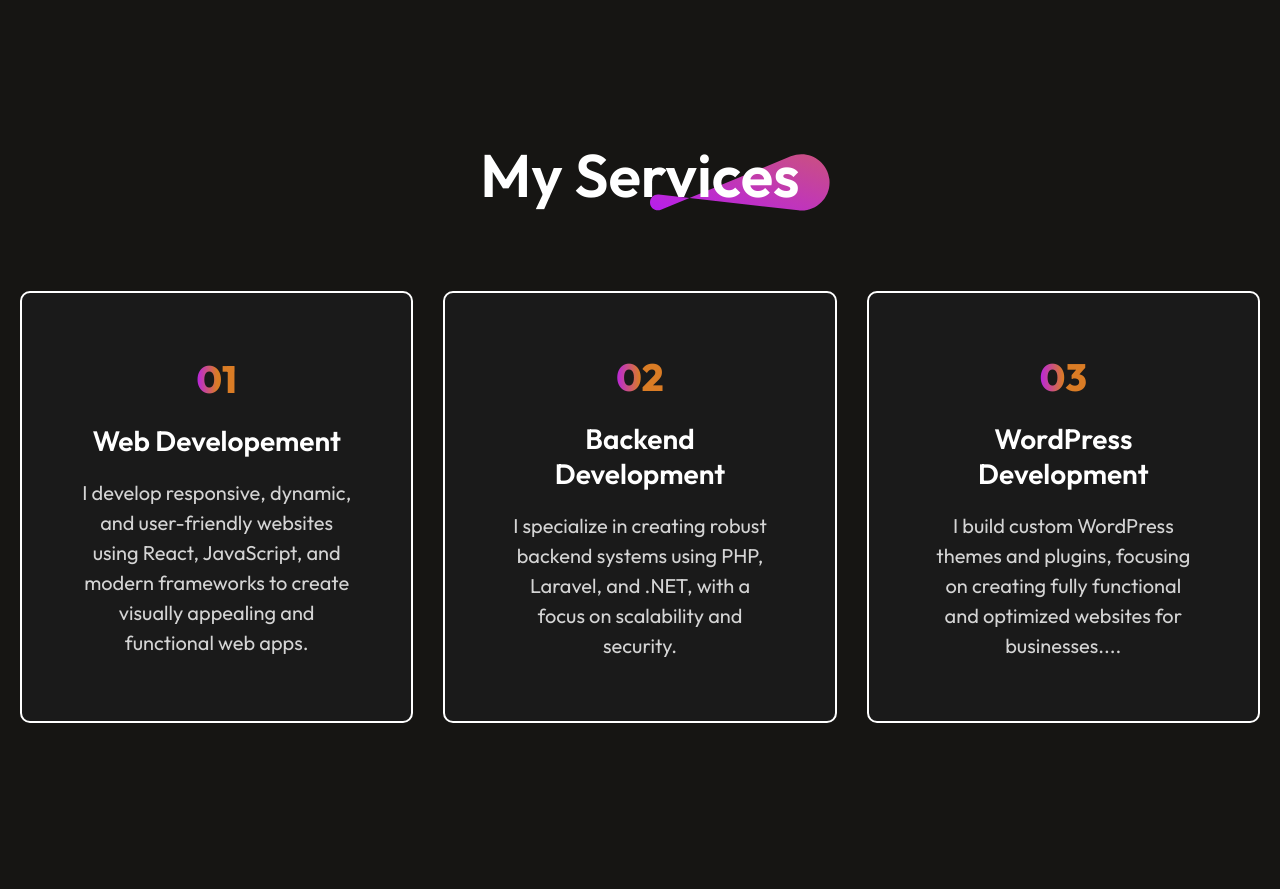
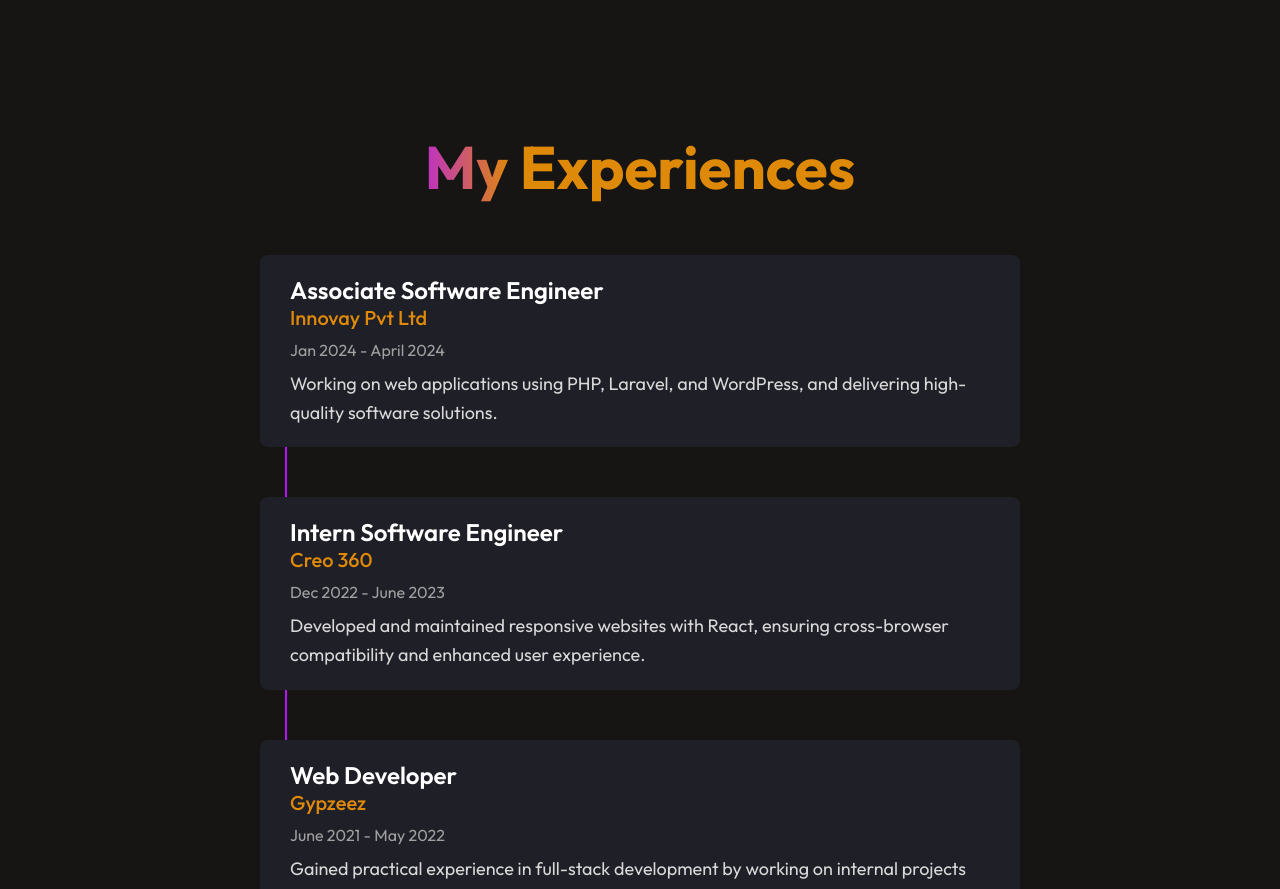
Before and after one commit to R-Tharsh/SE_Portfolio, a React (Vite) app: page / in a window 1280 px wide. Shown: the part 1900-2789 px from the top of the page. Built offline with nearby package versions, Linux system fonts and the light colour scheme.

Commit message:
experience_update

```diff
--- a/src/App.jsx
+++ b/src/App.jsx
@@ -6,6 +6,7 @@
 import MyWork from "./Componenets/MyWork/MyWork";
 import Contact from "./Componenets/Contact/Contact";
 import Footer from "./Componenets/Footer/Footer";
+import Experience from "./Componenets/Experience/Experience";
 
 const App = () => {
   return (
@@ -13,6 +14,7 @@
       <Navbar />
       <Hero />
       <About />
+      <Experience />
       <Services />
       <MyWork />
       <Contact />
--- /dev/null
+++ b/src/Componenets/Experience/Experience.css
@@ -0,0 +1,121 @@
+.experience-section {
+  display: flex;
+  flex-direction: column;
+  align-items: center;
+  justify-content: center;
+  margin: 80px 170px;
+  gap: 50px;
+}
+
+.experience-title {
+  font-size: 60px;
+  font-weight: 700;
+  background: linear-gradient(270deg, #df8908 80%, #b415ff 106.28%);
+  background-clip: text;
+  -webkit-background-clip: text;
+  -webkit-text-fill-color: transparent;
+}
+
+.experience-timeline {
+  display: flex;
+  flex-direction: column;
+  gap: 50px;
+  position: relative;
+}
+
+.experience-item {
+  display: flex;
+  align-items: start;
+  gap: 30px;
+  position: relative;
+}
+
+.experience-icon {
+  display: flex;
+  align-items: center;
+  justify-content: center;
+  width: 50px;
+  height: 50px;
+  background-color: #fff;
+  border: 2px solid #b415ff;
+  border-radius: 50%;
+  margin-top: 10px;
+}
+
+.experience-icon img {
+  width: 30px;
+  height: 30px;
+}
+
+.experience-content {
+  background-color: #1f1f27;
+  padding: 20px 30px;
+  border-radius: 8px;
+  max-width: 700px;
+}
+
+.experience-content h2 {
+  font-size: 24px;
+  font-weight: 600;
+  color: #fff;
+}
+
+.experience-content h3 {
+  font-size: 20px;
+  font-weight: 500;
+  color: #df8908;
+}
+
+.experience-duration {
+  font-size: 16px;
+  color: #a0a0a0;
+  margin: 10px 0;
+}
+
+.experience-description {
+  font-size: 18px;
+  color: #d8d8d8;
+  line-height: 1.6;
+}
+
+/* Timeline vertical line */
+.experience-timeline::before {
+  content: "";
+  position: absolute;
+  left: 25px;
+  top: 0;
+  bottom: 0;
+  width: 2px;
+  background-color: #b415ff;
+}
+
+/* Mobile responsive design */
+@media (max-width: 768px) {
+  .experience-section {
+    margin: 50px 70px;
+  }
+
+  .experience-title {
+    font-size: 40px;
+  }
+
+  .experience-timeline {
+    gap: 30px;
+  }
+
+  .experience-content {
+    max-width: 100%;
+  }
+
+  .experience-content h2 {
+    font-size: 20px;
+  }
+
+  .experience-content h3 {
+    font-size: 18px;
+  }
+
+  .experience-description {
+    font-size: 16px;
+  }
+}
--- /dev/null
+++ b/src/Componenets/Experience/Experience.jsx
@@ -0,0 +1,49 @@
+import React from "react";
+import "./Experience.css";
+import experience_icon from "../../assets/call_icon.svg";
+
+const Experience = () => {
+  const experiences = [
+    {
+      position: "Associate Software Engineer",
+      company: "Innovay Pvt Ltd",
+      duration: "Jan 2024 - April 2024",
+      description:
+        "Working on web applications using PHP, Laravel, and WordPress, and delivering high-quality software solutions.",
+    },
+    {
+      position: "Intern Software Engineer",
+      company: "Creo 360",
+      duration: "Dec 2022 - June 2023",
+      description:
+        "Developed and maintained responsive websites with React, ensuring cross-browser compatibility and enhanced user experience.",
+    },
+    {
+      position: "Web Developer",
+      company: "Gypzeez",
+      duration: "June 2021 - May 2022",
+      description:
+        "Gained practical experience in full-stack development by working on internal projects and collaborating with senior engineers.",
+    },
+  ];
+
+  return (
+    <div className="experience-section" id="experience">
+      <h1 className="experience-title">My Experiences</h1>
+      <div className="experience-timeline">
+        {experiences.map((exp, index) => (
+          <div className="experience-item" key={index}>
+            <div className="experience-content">
+              <h2>{exp.position}</h2>
+              <h3>{exp.company}</h3>
+              <p className="experience-duration">{exp.duration}</p>
+              <p className="experience-description">{exp.description}</p>
+            </div>
+          </div>
+        ))}
+      </div>
+    </div>
+  );
+};
+
+export default Experience;
--- a/src/Componenets/MyWork/MyWork.css
+++ b/src/Componenets/MyWork/MyWork.css
@@ -1,122 +1,98 @@
-/* General Styles */
-.mywork {
+.projects-section {
   display: flex;
   flex-direction: column;
   align-items: center;
   justify-content: center;
-  gap: 80px;
-  margin: 50px 40px;
-  padding: 0 20px;
+  margin: 80px 170px;
+  gap: 50px;
 }
 
-.mywork-title {
-  position: relative;
-  text-align: center;
+.projects-title {
+  font-size: 60px;
+  font-weight: 700;
+  background: linear-gradient(270deg, #df8908 80%, #b415ff 106.28%);
+  background-clip: text;
+  -webkit-background-clip: text;
+  -webkit-text-fill-color: transparent;
 }
 
-.mywork-title h1 {
-  padding: 0 30px;
-  font-size: 70px;
-  font-weight: 600;
-  line-height: 1.2;
-}
-
-.mywork-title img {
-  position: absolute;
-  bottom: 0;
-  right: 0;
-  z-index: -1;
-  width: 180px;
-}
-
-.mywork-container {
+.projects-grid {
   display: grid;
-  grid-template-columns: repeat(3, 1fr);
+  grid-template-columns: repeat(auto-fill, minmax(280px, 1fr));
   gap: 40px;
   width: 100%;
 }
 
-.mywork-container img {
-  width: 100%;
-  height: auto;
-  max-height: 280px;
-  object-fit: cover;
-  transition: transform 0.3s, border 0.3s;
-  cursor: pointer;
+.project-card {
+  background-color: #1f1f27;
   border-radius: 10px;
+  padding: 20px;
+  box-shadow: 0 4px 8px rgba(0, 0, 0, 0.2);
+  transition: transform 0.3s ease, box-shadow 0.3s ease;
 }
 
-.mywork-container img:hover {
-  transform: scale(1.05);
-  border: 4px solid #ff00ff;
+.project-card:hover {
+  transform: translateY(-10px);
+  box-shadow: 0 6px 12px rgba(0, 0, 0, 0.3);
 }
 
-.mywork-showmore {
+.project-card-content {
   display: flex;
-  align-items: center;
+  flex-direction: column;
   gap: 15px;
-  border-radius: 50px;
-  border: 2px solid white;
-  padding: 20px 40px;
-  font-size: 22px;
-  margin-bottom: 80px;
-  transition: gap 0.6s, transform 0.3s;
-  cursor: pointer;
 }
 
-.mywork-showmore:hover {
-  gap: 30px;
-  transform: scale(1.05);
+.project-name {
+  font-size: 24px;
+  font-weight: 600;
+  color: #fff;
 }
 
-/* Responsive Styles for Tablets */
+.project-description {
+  font-size: 16px;
+  color: #d8d8d8;
+  line-height: 1.6;
+}
+
+.project-link {
+  font-size: 18px;
+  color: #b415ff;
+  text-decoration: none;
+  font-weight: 600;
+  transition: color 0.3s ease;
+}
+
+.project-link:hover {
+  color: #df8908;
+}
+
+/* Mobile responsive design */
 @media (max-width: 768px) {
-  .mywork {
-    gap: 50px;
-    margin: 50px 40px;
-    align-items: start;
+  .projects-section {
+    margin: 50px 70px;
   }
 
-  .mywork-title h1 {
-    padding: 0;
-    font-size: 50px;
-  }
-
-  .mywork-title img {
-    width: 130px;
-    right: -10px;
-  }
-
-  .mywork-container {
-    grid-template-columns: repeat(2, 1fr);
-    gap: 30px;
-  }
-
-  .mywork-showmore {
-    padding: 20px 40px;
-    font-size: 20px;
-    margin-bottom: 50px;
-  }
-}
-
-/* Responsive Styles for Mobile */
-@media (max-width: 480px) {
-  .mywork {
-    gap: 40px;
-    margin: 40px 20px;
-  }
-
-  .mywork-title h1 {
+  .projects-title {
     font-size: 40px;
   }
 
-  .mywork-container {
-    grid-template-columns: 1fr;
-    gap: 20px;
+  .projects-grid {
+    grid-template-columns: repeat(auto-fill, minmax(250px, 1fr));
   }
 
-  .mywork-showmore {
-    padding: 15px 30px;
-    font-size: 18px;
+  .project-card {
+    padding: 15px;
+  }
+
+  .project-name {
+    font-size: 20px;
+  }
+
+  .project-description {
+    font-size: 14px;
+  }
+
+  .project-link {
+    font-size: 16px;
   }
 }
--- a/src/Componenets/MyWork/MyWork.jsx
+++ b/src/Componenets/MyWork/MyWork.jsx
@@ -1,24 +1,60 @@
 import React from "react";
 import "./MyWork.css";
-import theme_pattern from "../../assets/theme_pattern.svg";
-import mywork_data from "../../assets/mywork_data";
-import arrow_icon from "../../assets/arrow_icon.svg";
 
 const MyWork = () => {
+  const projects = [
+    {
+      name: "JobArmer",
+      description:
+        " JobArmer is the ultimate solution designed to streamline and simplify the way service contractors to manage field workforce. ",
+      link: "https://github.com/yourusername/task-tracker",
+    },
+    {
+      name: "AI Powered Travel Recommendation System",
+      description:
+        "  This research project proposes the development of a personalized travel recommendation system that caters to individual traveler's unique needs and preferences.",
+      link: "https://github.com/yourusername/portfolio",
+    },
+    {
+      name: "Thalsevena Beach Resort Management System",
+      description:
+        " This is a full web application. We used Java, SERVELETS ,JSP,  HTML, CSS, Bootstrap and MySQL for develop this system & our project contains eight sub-systems",
+      link: "https://github.com/yourusername/portfolio",
+    },
+    {
+      name: "Online Laundry Management System",
+      description:
+        "This is a full web application. We used React, Express js, Node js and MongoDB for develop this web application. Our project contains user site, admin site, manager site, deliverer site and worker site.",
+      link: "https://github.com/yourusername/student-management",
+    },
+    {
+      name: "Portfolio Website",
+      description:
+        "A personal portfolio built with React and Vite. Showcasing my web development skills and projects.",
+      link: "https://github.com/yourusername/student-management",
+    },
+  ];
+
   return (
-    <div id="work" className="mywork">
-      <div className="mywork-title">
-        <h1>My Latest work</h1>
-        <img src={theme_pattern} alt="" />
-      </div>
-      <div className="mywork-container">
-        {mywork_data.map((work, index) => {
-          return <img key={index} src={work.w_img} alt="" />;
-        })}
-      </div>
-      <div className="mywork-showmore">
-        <p>Show more</p>
-        <img src={arrow_icon} alt="" />
+    <div className="projects-section" id="projects">
+      <h1 className="projects-title">My Projects</h1>
+      <div className="projects-grid">
+        {projects.map((project, index) => (
+          <div className="project-card" key={index}>
+            <div className="project-card-content">
+              <h2 className="project-name">{project.name}</h2>
+              <p className="project-description">{project.description}</p>
+              <a
+                href={project.link}
+                className="project-link"
+                target="_blank"
+                rel="noopener noreferrer"
+              >
+                View Project
+              </a>
+            </div>
+          </div>
+        ))}
       </div>
     </div>
   );
--- a/src/Componenets/Navbar/Navbar.jsx
+++ b/src/Componenets/Navbar/Navbar.jsx
@@ -56,8 +56,16 @@
           {menu === "service" ? <img src={underline} alt="underline" /> : null}
         </li>
         <li>
+          <AnchorLink className="anchor-link" offset={50} href="#experience">
+            <p onClick={() => setMenu("experience")}>Experiences</p>
+          </AnchorLink>
+          {menu === "experience" ? (
+            <img src={underline} alt="underline" />
+          ) : null}
+        </li>
+        <li>
           <AnchorLink className="anchor-link" offset={50} href="#work">
-            <p onClick={() => setMenu("work")}>Portfolio</p>
+            <p onClick={() => setMenu("work")}>Projects</p>
           </AnchorLink>
           {menu === "work" ? <img src={underline} alt="underline" /> : null}
         </li>
```
Also changed, not shown: src/assets/experience.svg (added).
